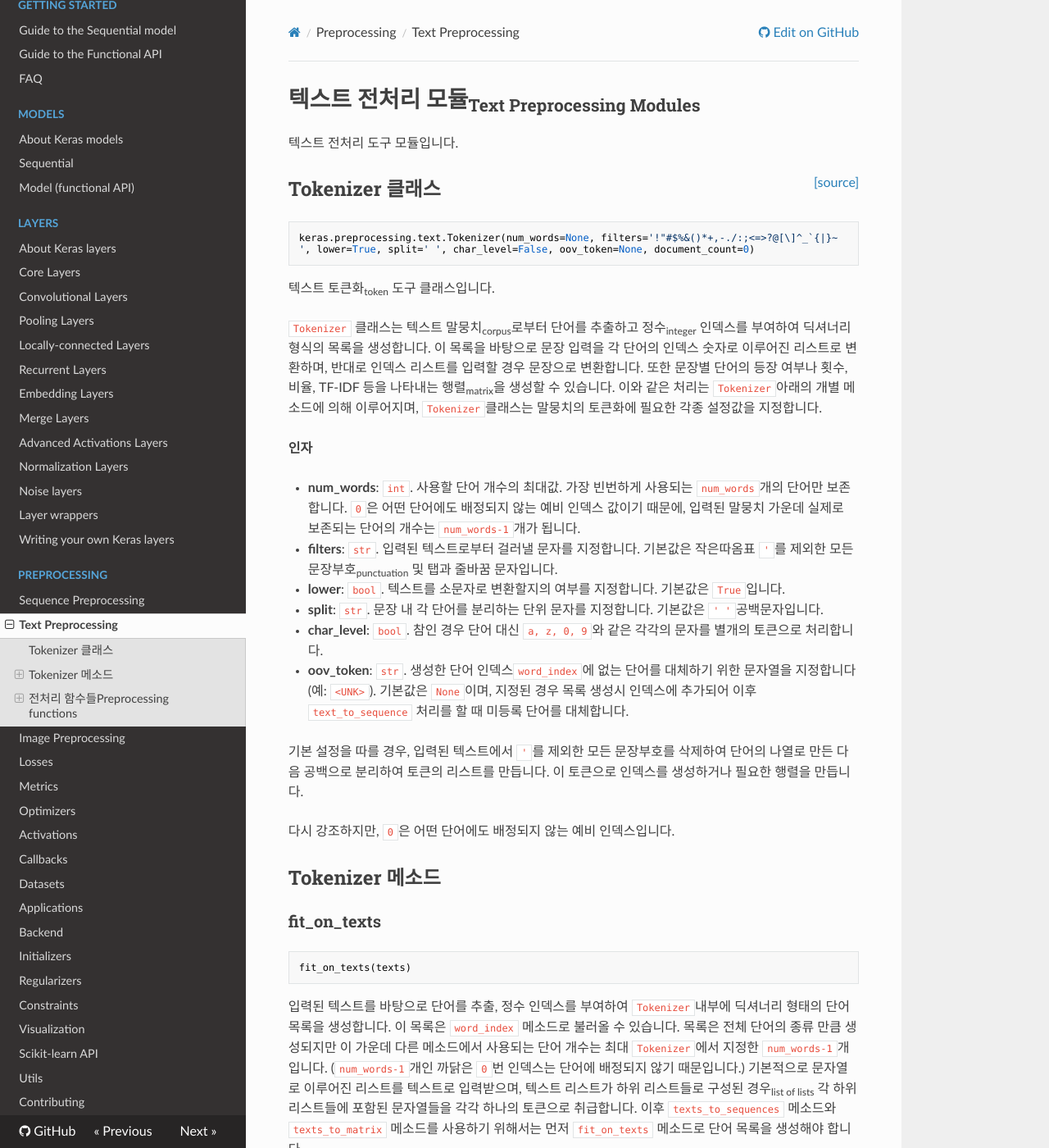
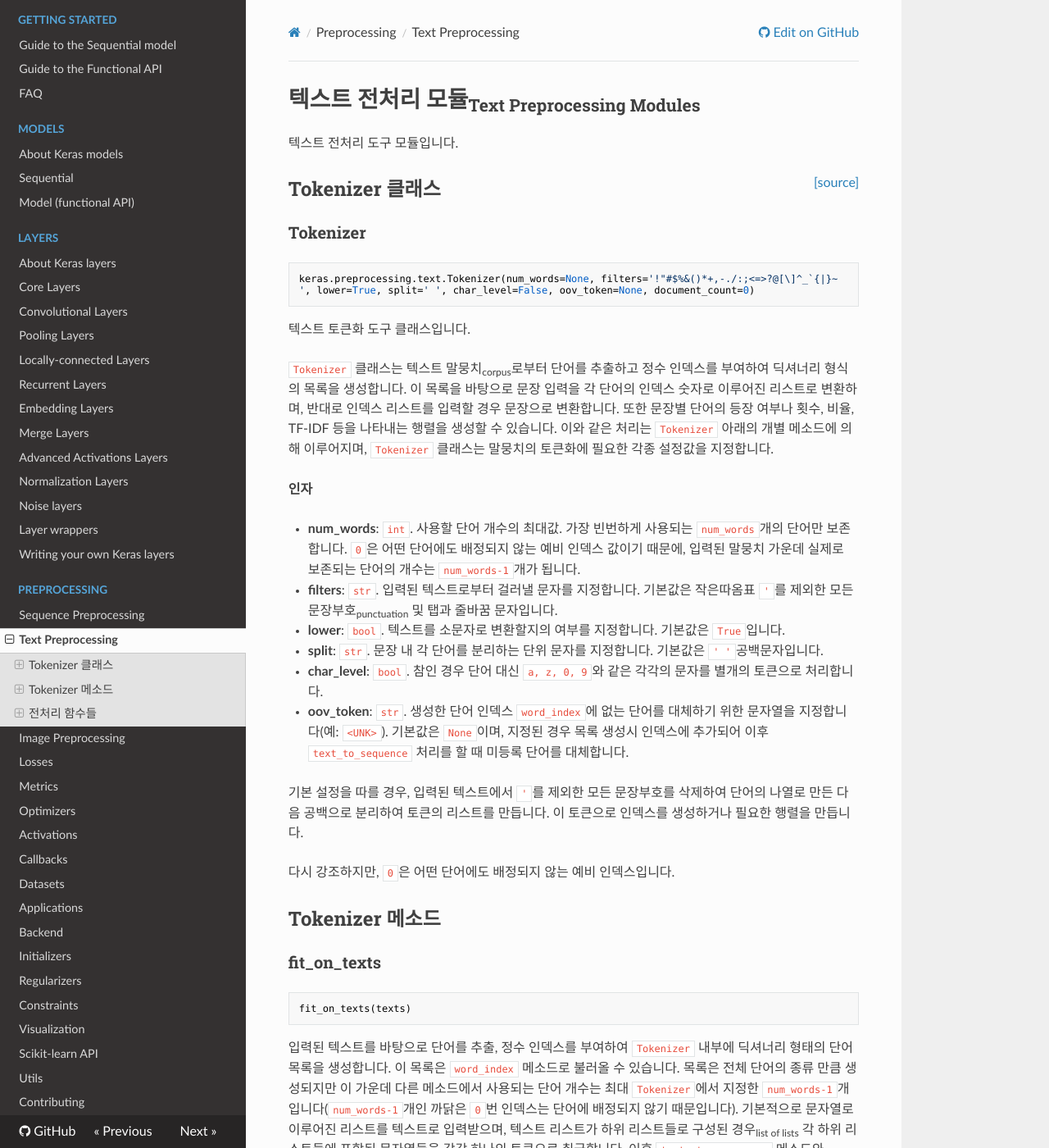
Before and after one commit to keras-team/keras-docs-ko, an MkDocs documentation site: the page built from sources/preprocessing/text.md, in a window 1280 px wide and 1400 px high. Shown: the whole window at 82% size. Built offline with MkDocs 1.6.1, drawn with Linux system fonts in a browser that asks for light colours; nearby versions of some CDN libraries; some of the changed text lies outside the part shown.

Commit message:
Update text.md

````diff
--- a/sources/preprocessing/text.md
+++ b/sources/preprocessing/text.md
@@ -3,13 +3,15 @@
 
 <span style="float:right;">[[source]](https://github.com/keras-team/keras/blob/master/keras/preprocessing/text.py#L138)</span>
 ## Tokenizer 클래스
+
+### Tokenizer
 ```python
 keras.preprocessing.text.Tokenizer(num_words=None, filters='!"#$%&()*+,-./:;<=>?@[\]^_`{|}~
 ', lower=True, split=' ', char_level=False, oov_token=None, document_count=0)
 ```
-텍스트 토큰화<sub>token</sub> 도구 클래스입니다.
+텍스트 토큰화 도구 클래스입니다.
 
-`Tokenizer` 클래스는 텍스트 말뭉치<sub>corpus</sub>로부터 단어를 추출하고 정수<sub>integer</sub> 인덱스를 부여하여 딕셔너리 형식의 목록을 생성합니다. 이 목록을 바탕으로 문장 입력을 각 단어의 인덱스 숫자로 이루어진 리스트로 변환하며, 반대로 인덱스 리스트를 입력할 경우 문장으로 변환합니다. 또한 문장별 단어의 등장 여부나 횟수, 비율, TF-IDF 등을 나타내는 행렬<sub>matrix</sub>을 생성할 수 있습니다. 이와 같은 처리는 `Tokenizer`아래의 개별 메소드에 의해 이루어지며, `Tokenizer`클래스는 말뭉치의 토큰화에 필요한 각종 설정값을 지정합니다.
+`Tokenizer` 클래스는 텍스트 말뭉치<sub>corpus</sub>로부터 단어를 추출하고 정수 인덱스를 부여하여 딕셔너리 형식의 목록을 생성합니다. 이 목록을 바탕으로 문장 입력을 각 단어의 인덱스 숫자로 이루어진 리스트로 변환하며, 반대로 인덱스 리스트를 입력할 경우 문장으로 변환합니다. 또한 문장별 단어의 등장 여부나 횟수, 비율, TF-IDF 등을 나타내는 행렬을 생성할 수 있습니다. 이와 같은 처리는 `Tokenizer` 아래의 개별 메소드에 의해 이루어지며, `Tokenizer` 클래스는 말뭉치의 토큰화에 필요한 각종 설정값을 지정합니다.
 
 __인자__
 
@@ -18,7 +20,7 @@
 - __lower__: `bool`. 텍스트를 소문자로 변환할지의 여부를 지정합니다. 기본값은 `True`입니다.
 - __split__: `str`. 문장 내 각 단어를 분리하는 단위 문자를 지정합니다. 기본값은 `' '`공백문자입니다.
 - __char_level__: `bool`. 참인 경우 단어 대신 `a, z, 0, 9`와 같은 각각의 문자를 별개의 토큰으로 처리합니다.
-- __oov_token__: `str`. 생성한 단어 인덱스`word_index`에 없는 단어를 대체하기 위한 문자열을 지정합니다 (예: `<UNK>`). 기본값은 `None`이며, 지정된 경우 목록 생성시 인덱스에 추가되어 이후 `text_to_sequence` 처리를 할 때 미등록 단어를 대체합니다.
+- __oov_token__: `str`. 생성한 단어 인덱스 `word_index`에 없는 단어를 대체하기 위한 문자열을 지정합니다(예: `<UNK>`). 기본값은 `None`이며, 지정된 경우 목록 생성시 인덱스에 추가되어 이후 `text_to_sequence` 처리를 할 때 미등록 단어를 대체합니다.
 
 기본 설정을 따를 경우, 입력된 텍스트에서 `'`를 제외한 모든 문장부호를 삭제하여 단어의 나열로 만든 다음 공백으로 분리하여 토큰의 리스트를 만듭니다. 이 토큰으로 인덱스를 생성하거나 필요한 행렬을 만듭니다.
 
@@ -50,10 +52,10 @@
 ```python
 texts_to_sequences(texts)
 ```
-입력된 문장을 각 단어의 인덱스로 이루어진 순서형 데이터로 변환합니다. 변환에는 `fit_on_texts`메소드를 통해 `Tokenizer`에 입력된 단어만이 사용되며, 단어의 종류가 `Tokenizer`에 지정된 `num_words-1`개를 초과할 경우 등장 횟수가 큰 순서대로 상위 `num_words-1`개의 단어를 사용합니다.
+입력된 문장을 각 단어의 인덱스로 이루어진 순서형 데이터로 변환합니다. 변환에는 `fit_on_texts` 메소드를 통해 `Tokenizer`에 입력된 단어만이 사용되며, 단어의 종류가 `Tokenizer`에 지정된 `num_words-1`개를 초과할 경우 등장 횟수가 큰 순서대로 상위 `num_words-1`개의 단어를 사용합니다.
 
 __인자__
-- __texts__: 문자열의 리스트, (메모리 절약을 위한) 문자열의 제너레이터, 또는 문자열 리스트로 이루어진 리스트.
+- __texts__: 문자열의 리스트, (메모리 절약을 위한)문자열의 제너레이터, 또는 문자열 리스트로 이루어진 리스트.
 
 __반환값__
 
@@ -67,7 +69,7 @@
 입력된 문장을 각 단어의 인덱스의 리스트로 변환하여 순차적으로 반환하는 제너레이터를 생성합니다. 기본적으로 문자열로 이루어진 리스트를 텍스트로 입력받으며, 텍스트 리스트가 하위 리스트들로 구성된 경우 각 하위 리스트들에 포함된 문자열들을 각각 하나의 토큰으로 취급합니다. 변환에는 `fit_on_texts`메소드를 통해 `Tokenizer`에 입력된 단어만이 사용되며, 단어의 종류가 `Tokenizer`에 지정된 `num_words-1`개를 초과할 경우 등장 횟수가 큰 순서대로 상위 `num_words-1`개의 단어를 사용합니다.
 
 __인자__
-- __texts__: 문자열의 리스트, (메모리 절약을 위한) 문자열의 제너레이터, 또는 문자열 리스트로 이루어진 리스트.
+- __texts__: 문자열의 리스트,(메모리 절약을 위한) 문자열의 제너레이터, 또는 문자열 리스트로 이루어진 리스트.
 
 __반환값__
 
@@ -78,7 +80,7 @@
 ```python
 sequences_to_texts(sequences)
 ```
-단어 인덱스로 이루어진 리스트를 텍스트(문장)로 변환합니다. 변환에는 `fit_on_texts`메소드를 통해 `Tokenizer`에 입력된 단어만이 사용되며, 단어의 종류가 `Tokenizer`에 지정된 `num_words-1`개를 초과할 경우 등장 횟수가 큰 순서대로 상위 `num_words-1`개의 단어를 사용합니다.
+단어 인덱스로 이루어진 리스트를 텍스트(문장)로 변환합니다. 변환에는 `fit_on_texts` 메소드를 통해 `Tokenizer`에 입력된 단어만이 사용되며, 단어의 종류가 `Tokenizer`에 지정된 `num_words-1`개를 초과할 경우 등장 횟수가 큰 순서대로 상위 `num_words-1`개의 단어를 사용합니다.
 
 __인자__
 - __sequences__: 단어 인덱스로 이루어진 리스트들의 리스트, 또는 단어 인덱스로 이루어진 리스트를 생성하는 제너레이터.
@@ -166,7 +157,7 @@
 ```python
 to_json(**kwargs)
 ```
-`Tokenizer` 설정값 딕셔너리를 JSON 형식 문자열로 반환합니다. 딕셔너리의 내용은 JSON 형식에 맞게 한 줄로 정렬됩니다. 출력할 JSON 문자열의 특성은 파이썬의 `json.dumps()`함수에 사용되는 인자를 입력함으로써 조정할 수 있습니다. 저장된 JSON 문자열로부터 `Tokenizer`설정을 불러오기 위해서는 `keras.preprocessing.text.tokenizer_from_json(json_string)`메소드를 사용합니다.
+`Tokenizer` 설정값 딕셔너리를 JSON 형식 문자열로 반환합니다. 딕셔너리의 내용은 JSON 형식에 맞게 한 줄로 정렬됩니다. 출력할 JSON 문자열의 특성은 파이썬의 `json.dumps()`함수에 사용되는 인자를 입력함으로써 조정할 수 있습니다. 저장된 JSON 문자열로부터 `Tokenizer` 설정을 불러오기 위해서는 `keras.preprocessing.text.tokenizer_from_json(json_string)` 메소드를 사용합니다.
 
 __인자__
 - **kwargs: `json.dumps()`로 전달되는 인자들.
@@ -179,14 +170,13 @@
 <nbsp></nbsp>
 <nbsp></nbsp>
 
-## 전처리 함수들<sub>Preprocessing functions</sub>
-
+## 전처리 함수들
 ### hashing_trick
 ```python
 keras.preprocessing.text.hashing_trick(text, n, hash_function=None, filters='!"#$%&()*+,-./:;<=>?@[\]^_`{|}~
 ', lower=True, split=' ')
 ```
-텍스트에 일반적인 정수 대신 고정된 크기의 해시<sub>hash</sub>공간에서 인덱스를 부여합니다. 이때 해시 함수의 충돌로 인해 서로 다른 단어가 같은 인덱스 값을 갖는 경우가 생길 수 있습니다. 충돌 [확률](https://en.wikipedia.org/wiki/Birthday_problem#Probability_table)은 해시 공간의 차원과 개별 객체의 개수에 따라 달라집니다. `0`은 어떤 단어에도 배정되지 않는 예비 인덱스입니다.
+텍스트에 일반적인 정수 대신 고정된 크기의 해시공간에서 인덱스를 부여합니다. 이때 해시 함수의 충돌로 인해 서로 다른 단어가 같은 인덱스 값을 갖는 경우가 생길 수 있습니다. 충돌 [확률](https://en.wikipedia.org/wiki/Birthday_problem#Probability_table)은 해시 공간의 차원과 개별 객체의 개수에 따라 달라집니다. `0`은 어떤 단어에도 배정되지 않는 예비 인덱스입니다.
 
 __인자__
 - __text__: `str`. 텍스트 입력.
@@ -198,7 +188,7 @@
 
 __반환값__
 
-정수 인덱스 리스트 (단일성이 보장되지 않습니다).
+정수 인덱스 리스트(단일성이 보장되지 않습니다).
 
 ----
 
````
Also changed, not shown: other parts of sources/preprocessing/text.md (+3 -14 lines).
